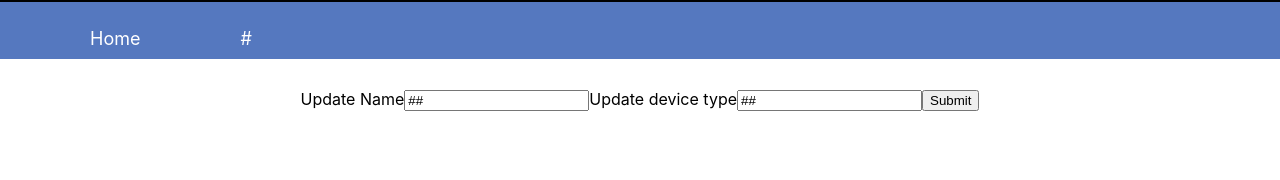
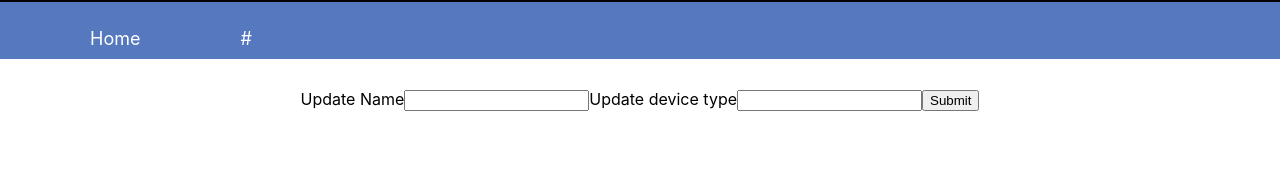
Before and after one commit to KNaiskes/relaypanel-frontend, a React (Create React App) app: page /relays/1/update in a window 1280 px wide. Shown: the top 180 px of the page. Built offline with nearby package versions, Linux system fonts and the light colour scheme; no server answers.

Commit message:
Update name and device when form is submited

```diff
--- a/src/components/updateForm.js
+++ b/src/components/updateForm.js
@@ -2,7 +2,7 @@ import React, { useEffect, useState } from 'react';
 import { useForm } from "react-hook-form";
 import { useParams } from 'react-router-dom';
 
-import { GetSingleRelay } from './service/relay/relay';
+import { GetSingleRelay, UpdateRelay } from './service/relay/relay';
 
 export function UpdateForm() {
     const { id } = useParams();
@@ -23,23 +23,22 @@ export function UpdateForm() {
     const { register, handleSubmit, watch, errors } = useForm();
     const onSubmit = data => {
 	console.log(data);
+	relay.name = data.updateName;
+	relay.device = data.updateDevice;
+	//console.log("Relay: ", relay);
+	UpdateRelay(id, relay)
     };
-
-    console.log(watch("example"));
-    console.log("Relay: ", relay);
 
     return (
 	<form onSubmit={handleSubmit(onSubmit)}>
 	    <label>Update Name</label>
 	    <input
 		name="updateName"
-		defaultValue="##"
 		ref={register({ required: true, maxLength: 10})}
 	    />
 	    <label>Update device type</label>
 	    <input
 		name="updateDevice"
-		defaultValue="##"
 		ref={register({ required: true, maxLength: 10 })}
 	    />
 	    {errors.exampleRequired && <p>This field is required</p>}
```
